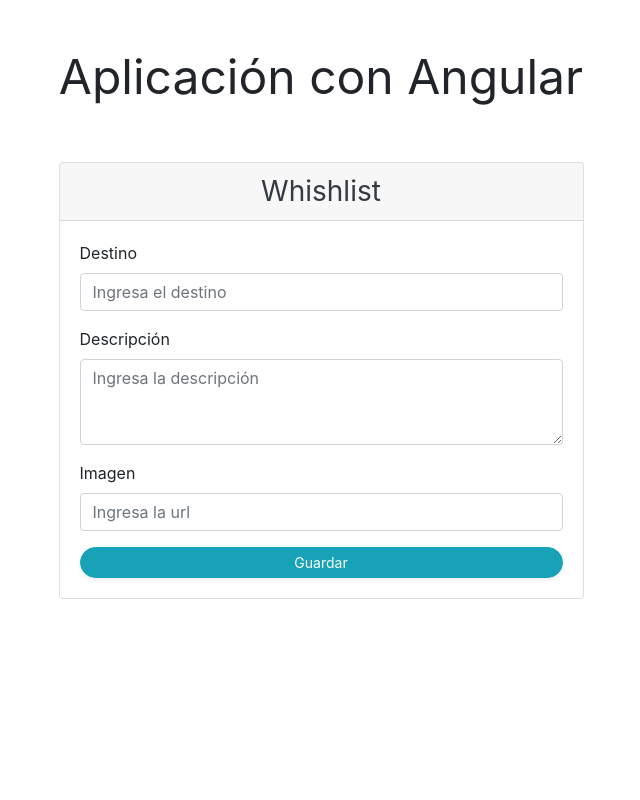
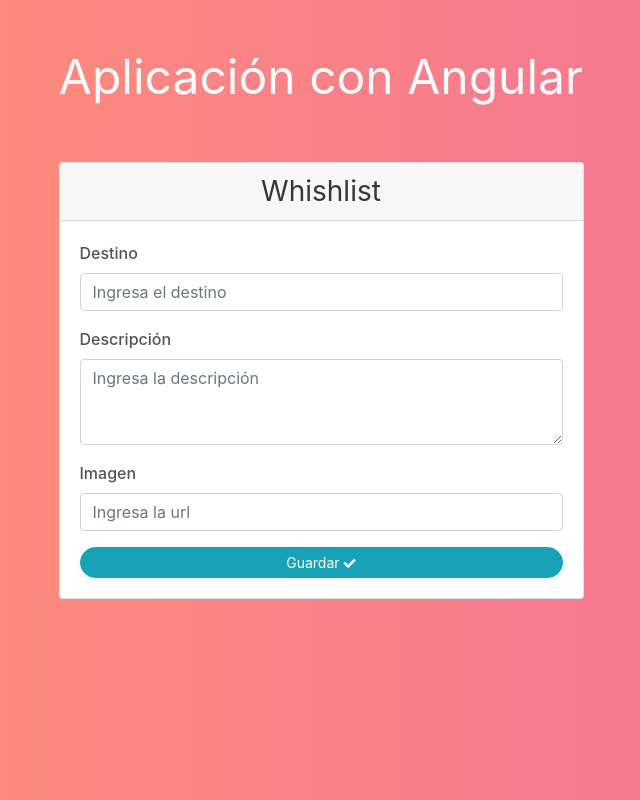
Before and after one commit to aherrarte2019037/Curso-Angular-Coursera, an Angular app in the folder wishlist-angular/: page / in a window 1280 px wide. Shown: the whole page, without its empty margins (319-959 px from the left). Built offline with nearby package versions, Linux system fonts and the light colour scheme.

Commit message:
Se agregaron estilos

```diff
--- a/wishlist-angular/package.json
+++ b/wishlist-angular/package.json
@@ -19,7 +19,9 @@
     "@angular/platform-browser": "~10.1.1",
     "@angular/platform-browser-dynamic": "~10.1.1",
     "@angular/router": "~10.1.1",
+    "@fortawesome/fontawesome-free": "^5.15.1",
     "bootstrap": "^4.5.2",
+    "jquery": "^3.5.1",
     "rxjs": "~6.6.0",
     "tslib": "^2.0.0",
     "zone.js": "~0.10.2"
--- a/wishlist-angular/src/app/destino-viaje/destino-viaje.component.html
+++ b/wishlist-angular/src/app/destino-viaje/destino-viaje.component.html
@@ -1,13 +1,13 @@
-<div class="card-content">
+<div style="border-radius: 0.5rem" class="card-content">
   <div class="card-img">
-    <img src="https://placeimg.com/380/230/nature" alt="">
+    <img style="border-radius: 0.5rem 0.5rem 0 0" src="https://placeimg.com/380/230/nature" alt="">
     <span><h4>{{ indice + 1 }}</h4></span>
   </div>
   <div class="card-desc">
-    <h3>{{ destino.nombre }}</h3>
+    <h3 style="color: #363636">{{ destino.nombre }}</h3>
     <p>{{ destino.descripcion }}</p>
     <div class="d-flex justify-content-start">
-      <a href="" class="btn-card">Conocer Más</a>
+      <a class="btn-card">Me Gusta <i class="fas fa-heart fa-sm"></i></a>
     </div>
   </div>
 </div>
--- a/wishlist-angular/src/app/lista-destinos/lista-destinos.component.html
+++ b/wishlist-angular/src/app/lista-destinos/lista-destinos.component.html
@@ -1,28 +1,28 @@
 <div class="mt-5 container	content">
-  <div class="row">
-    <div class="col-md-6	offset-md-3">
+  <div class="row justify-content-center">
+    <div class="col-md-8 col-lg-7 col-xl-6">
       <span class="anchor" id="formLogin"></span>
       <div class="card	card-outline-secondary">
         <div class="card-header">
-          <h3 class="mb-0 text-center text-dark" style="font-weight: 400">Whishlist</h3>
+          <h3 class="mb-0 text-center" style="font-weight: 400; color: #363636">Whishlist</h3>
         </div>
-        <div class="card-body">
+        <div class="card-body" style="color: #535353; font-weight: 500">
           <form>
             <div class="form-group">
               <label for="nombre">Destino</label>
-              <input type="text" class="form-control" id="nombre" placeholder="Ingresa el destino" #nombre>
+              <input required type="text" class="form-control" id="nombre" placeholder="Ingresa el destino" #nombre>
             </div>
 
             <div class="form-group">
-              <label for="txaDescripcion">Descripción</label>
-              <textarea class="form-control" placeholder="Ingresa la descripción" id="descripcion" rows="3" #descripcion></textarea>
+              <label for="descripcion">Descripción</label>
+              <textarea required class="form-control" placeholder="Ingresa la descripción" id="descripcion" rows="3" #descripcion></textarea>
             </div>
 
             <div class="form-group">
               <label for="imagen">Imagen</label>
-              <input type="text" class="form-control" id="imagen" placeholder="Ingresa la url" #imagen>
+              <input required type="text" class="form-control" id="imagen" placeholder="Ingresa la url" #imagen>
             </div>
-            <button type="submit" class="btn btn-sm btn-block btn-info rounded-pill shadow-sm"(click)="guardarDatos(nombre.value, imagen.value, descripcion.value)">Guardar</button>
+            <button type="submit" class="btn btn-sm btn-block btn-info rounded-pill shadow-sm" (click)="guardarDatos(nombre.value, imagen.value, descripcion.value)">Guardar <i class="fas fa-check fa-sm"></i></button>
           </form>
         </div>
       </div>
--- a/wishlist-angular/src/app/main/app.component.html
+++ b/wishlist-angular/src/app/main/app.component.html
@@ -1,6 +1,6 @@
 <div class="mt-5 container content">
   <div class="row justify-content-center">
-    <h1 class="display-4" style="font-size: 3em; font-weight: 400">{{ title }}</h1>
+    <h1 class="display-4 text-light" style="font-size: 3em; font-weight: 400">{{ title }}</h1>
   </div>
 
   <app-lista-destinos></app-lista-destinos>
--- a/wishlist-angular/src/app/models/DestinoViaje.model.ts
+++ b/wishlist-angular/src/app/models/DestinoViaje.model.ts
@@ -1,11 +1,5 @@
 export class DestinoViaje {
-    nombre:string;
-    url:string;
-    descripcion:string;
 
-    constructor(nombre:string, url:string, descripcion:string) {
-        this.nombre = nombre;
-        this.url = url;
-        this.descripcion = descripcion;
+    constructor(public nombre:string, public url:string, public descripcion:string) {
     }
 }
--- a/wishlist-angular/src/index.html
+++ b/wishlist-angular/src/index.html
@@ -1,5 +1,5 @@
 <!doctype html>
-<html lang="en">
+<html>
 <head>
   <meta charset="utf-8">
   <title>Whish List</title>
@@ -7,7 +7,14 @@
   <meta name="viewport" content="width=device-width, initial-scale=1">
   <link rel="icon" type="image/x-icon" href="favicon.ico">
 </head>
-<body>
+<body style="
+background: -webkit-linear-gradient(to right, #ff9472, #f2709c);  /* Chrome 10-25, Safari 5.1-6 */
+background: linear-gradient(to right, #ff9472, #f2709c); /* W3C, IE 10+/ Edge, Firefox 16+, Chrome 26+, Opera 12+, Safari 7+ */
+">
   <app-root></app-root>
 </body>
+
+<script src="node_modules/bootstrap/dist/js/bootstrap.min.js"></script>
+<script src="node_modules/jquery/dist/jquery.min.js"></script>
+
 </html>
--- a/wishlist-angular/src/styles.css
+++ b/wishlist-angular/src/styles.css
@@ -1,4 +1,5 @@
 @import "~bootstrap/dist/css/bootstrap.min.css";
+@import "~@fortawesome/fontawesome-free/css/all.min.css";
 @import url('https://fonts.googleapis.com/css?family=Raleway:400,400i,500,500i,600,600i,700,700i,800,800i ,900,900i|Roboto+Condensed:400,400i,700,700i');
 
 section {
@@ -35,8 +36,8 @@
   top: 14%;
   left: 10%;
   background: #363636;
-  padding-top: 6px;
-  padding-bottom: 6px;
+  padding-top: 2px;
+  padding-bottom: 2px;
   padding-left: 12px;
   padding-right: 12px;
   color: #fff;
```
Also changed, not shown: 1 other file (tests, documents, lock files or other folders).
